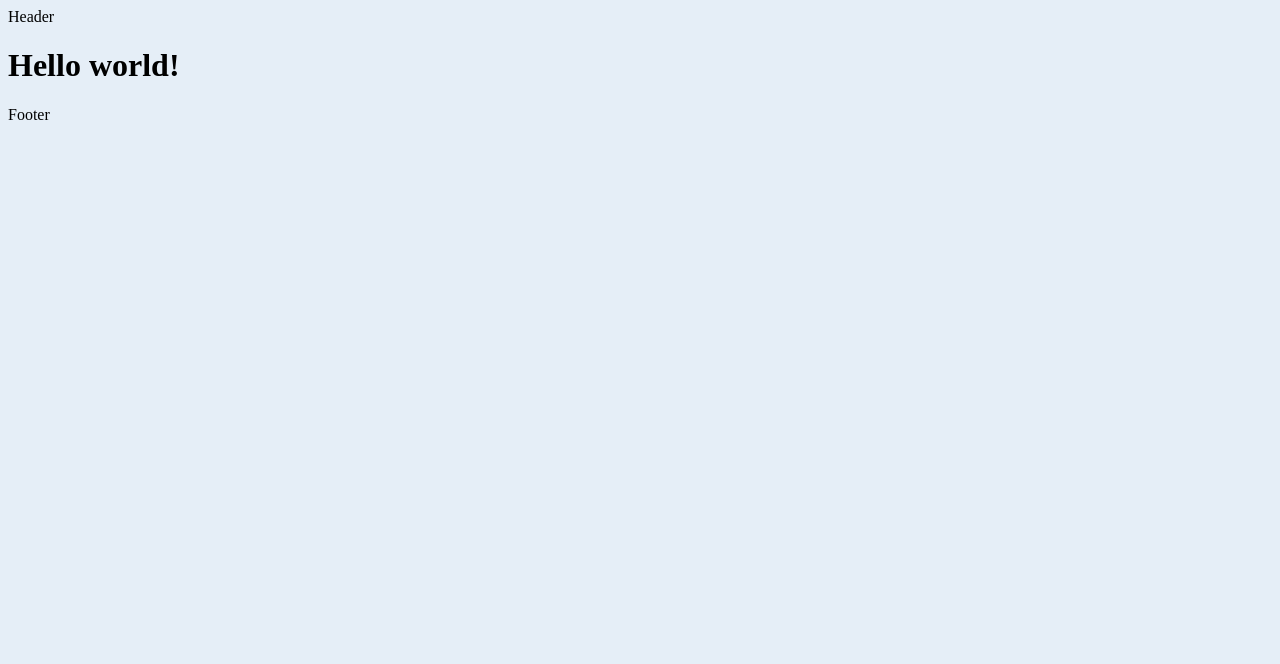
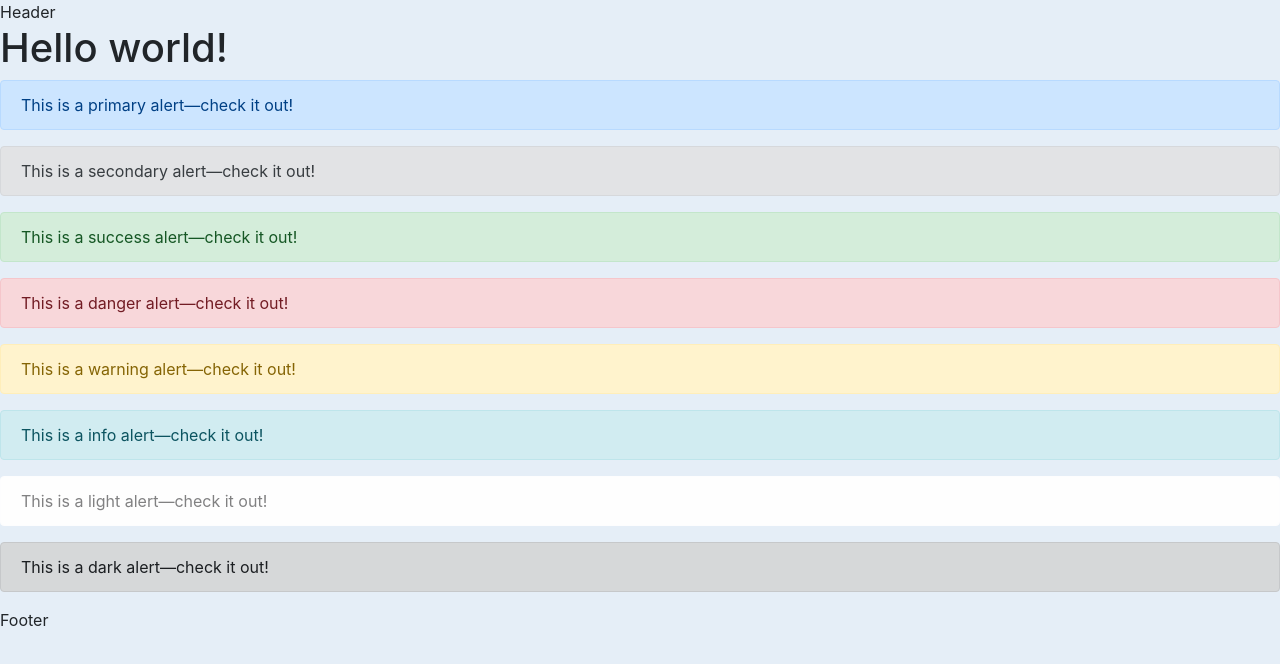
Before and after one commit to WhiteKiwi/WhiteKiwi.github.io, a Gatsby site: page / in a window 1280 px wide. Built offline with nearby package versions, Linux system fonts and the light colour scheme; Gatsby itself is replaced by a stand-in of ours.

Commit message:
add bootstrap

```diff
--- a/package.json
+++ b/package.json
@@ -16,11 +16,13 @@
     "lint-fix": "eslint ./src --fix"
   },
   "dependencies": {
+    "bootstrap": "^4.5.2",
     "gatsby": "^2.24.50",
     "gatsby-plugin-react-helmet": "^3.3.10",
     "gatsby-plugin-sass": "^2.3.12",
     "node-sass": "^4.14.1",
     "react": "^16.12.0",
+    "react-bootstrap": "^1.3.0",
     "react-dom": "^16.12.0",
     "react-helmet": "^6.1.0"
   },
--- a/src/components/seo.js
+++ b/src/components/seo.js
@@ -1,5 +1,6 @@
 import React from "react"
 import { Helmet } from "react-helmet"
+import "bootstrap/dist/css/bootstrap.min.css"
 
 export default function SEO({ title }) {
     return (
--- a/src/pages/index.js
+++ b/src/pages/index.js
@@ -2,6 +2,7 @@ import React from "react"
 import Layout from "../components/layout"
 import SEO from "../components/seo"
 import "../styles/index.scss"
+import Alert from "react-bootstrap/Alert"
 
 export default function Home() {
 	return (
@@ -9,6 +10,22 @@ export default function Home() {
 			<SEO title="Kiwi's Portfolio" />
 
 			<h1>Hello world!</h1>
+			{
+				[
+					"primary",
+					"secondary",
+					"success",
+					"danger",
+					"warning",
+					"info",
+					"light",
+					"dark",
+				].map((variant, idx) => (
+					<Alert key={idx} variant={variant}>
+						This is a {variant} alert—check it out!
+					</Alert>
+				))
+			}
 		</Layout>
 	)
 }
```
Also changed, not shown: 1 other file.
